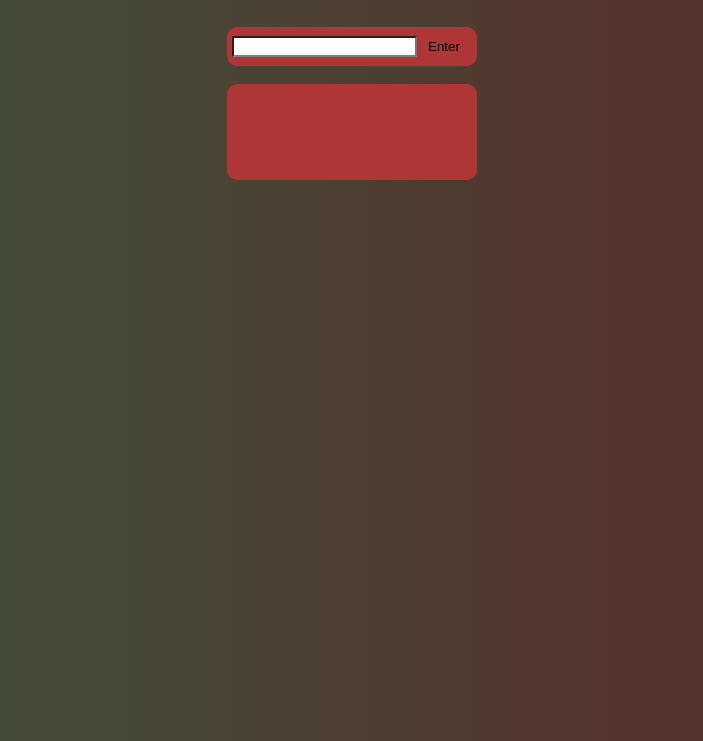
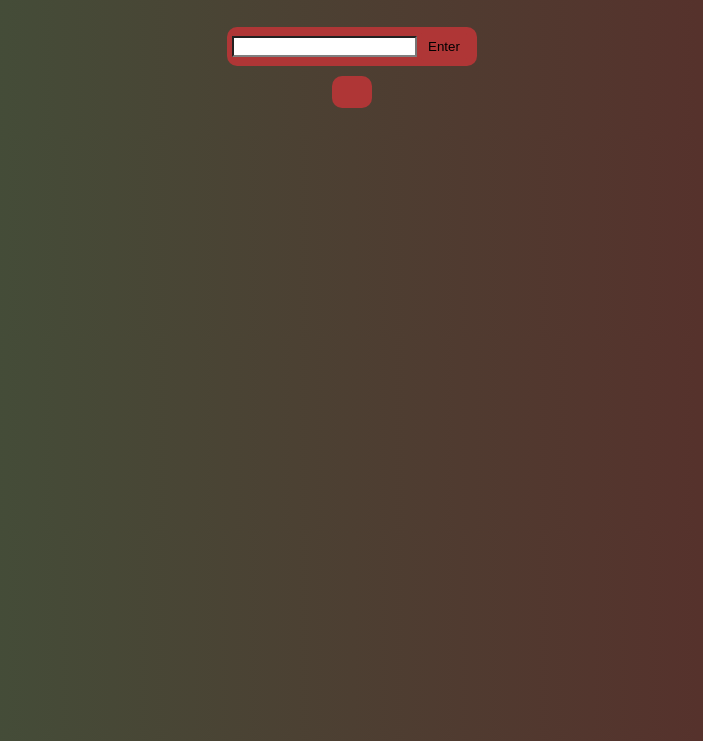
Before and after one commit to teniolafatunmbi/To-do-app, a website: page index.html in a window 1280 px wide. Shown: the part 59-800 px from the top of the page, without its empty margins (288-991 px from the left). Drawn offline with Linux system fonts and the light colour scheme.

Commit message:
modified the styling

```diff
--- a/style.css
+++ b/style.css
@@ -44,10 +44,10 @@ body {
 .list {
     display: flex;
     justify-content: center;
+    margin-top: 10px;
     background-color: rgb(175, 54, 54);
     border-radius: 10px;
-    padding: 2em;
-    width: 100%
+    box-sizing: content-box;
 
 }
 
```
